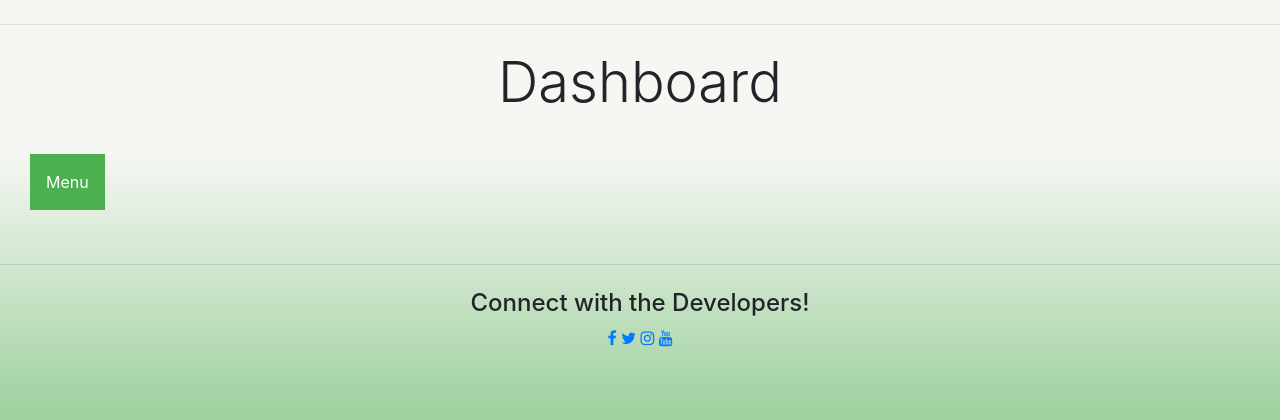
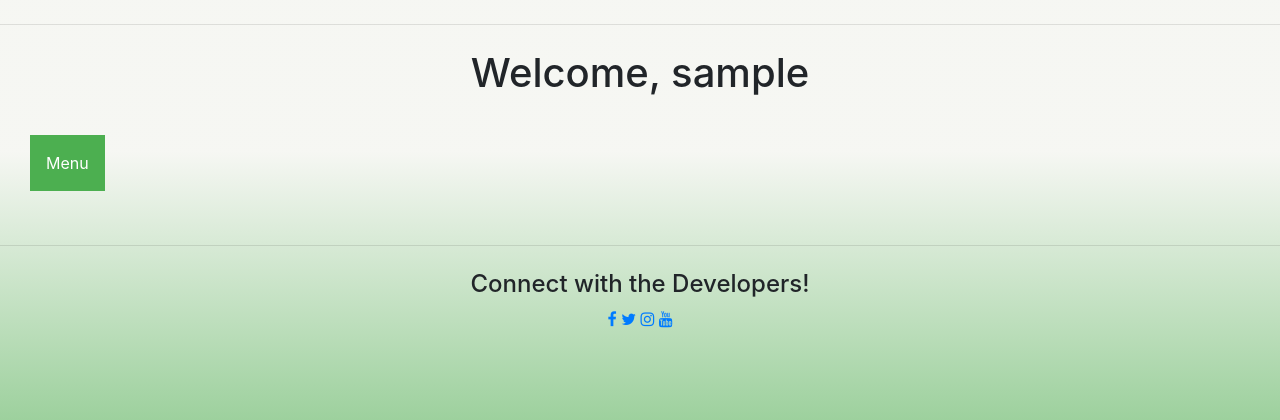
Before and after one commit to dominicfanucchi/FFF, a PHP site: page /usersplash.php in a window 1280 px wide. Shown: the part 136-556 px from the top of the page. Run offline with PHP 8.4, Linux system fonts and the light colour scheme; the visitor is signed in with stand-in values (Sample User, id 1).

Commit message:
fixed welcome page

```diff
--- a/usersplash.php
+++ b/usersplash.php
@@ -84,11 +84,11 @@
 	<div class="container-fluid padding">
 		<div class="row welcome text-center">
 			<div class="col-12">
-				<h1 class="display-4">Dashboard</h1>
-<!--
+			<!--	<h1 class="display-4">Dashboard</h1> -->
+
 <h1>
 <?php
-/*
+
 require_once "config.php";
 
 if (isset($_SESSION["error"])) {
@@ -97,18 +97,17 @@ if (isset($_SESSION["error"])) {
 	die();
 }
 
-if (isset($_SESSION['user_id'])) {
-	echo "<a href='logout.php'>Log out</a><br>";
-	echo "Welcome, " . $_SESSION["username"];
+if (isset($_SESSION['UserID'])) {
+	echo "Welcome, " . $_SESSION["Username"];
 	// Code to handle registered user interactions
 }
 else {
 	header("Location: index.php");
 }
- */
+
 ?>
 </h1>
-          -->
+
 			</div>
 			<hr>
 		</div>
```
